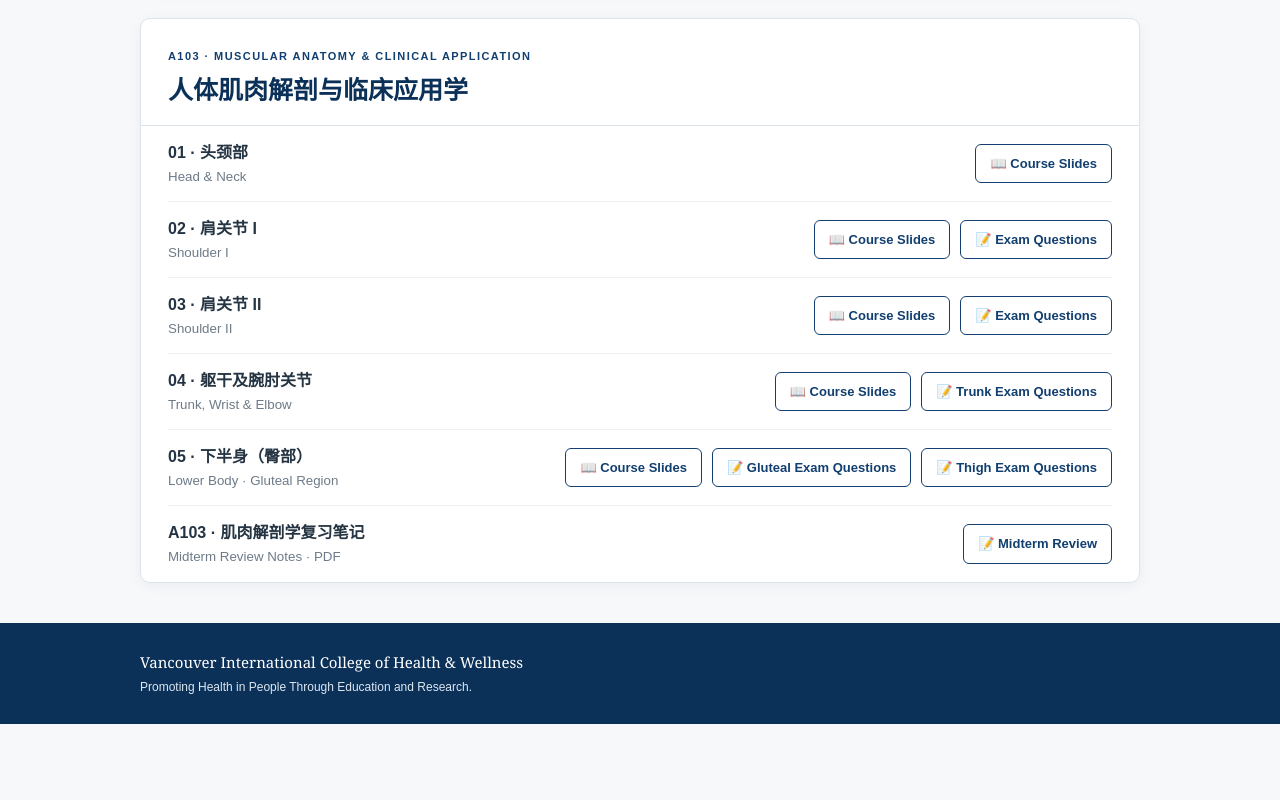
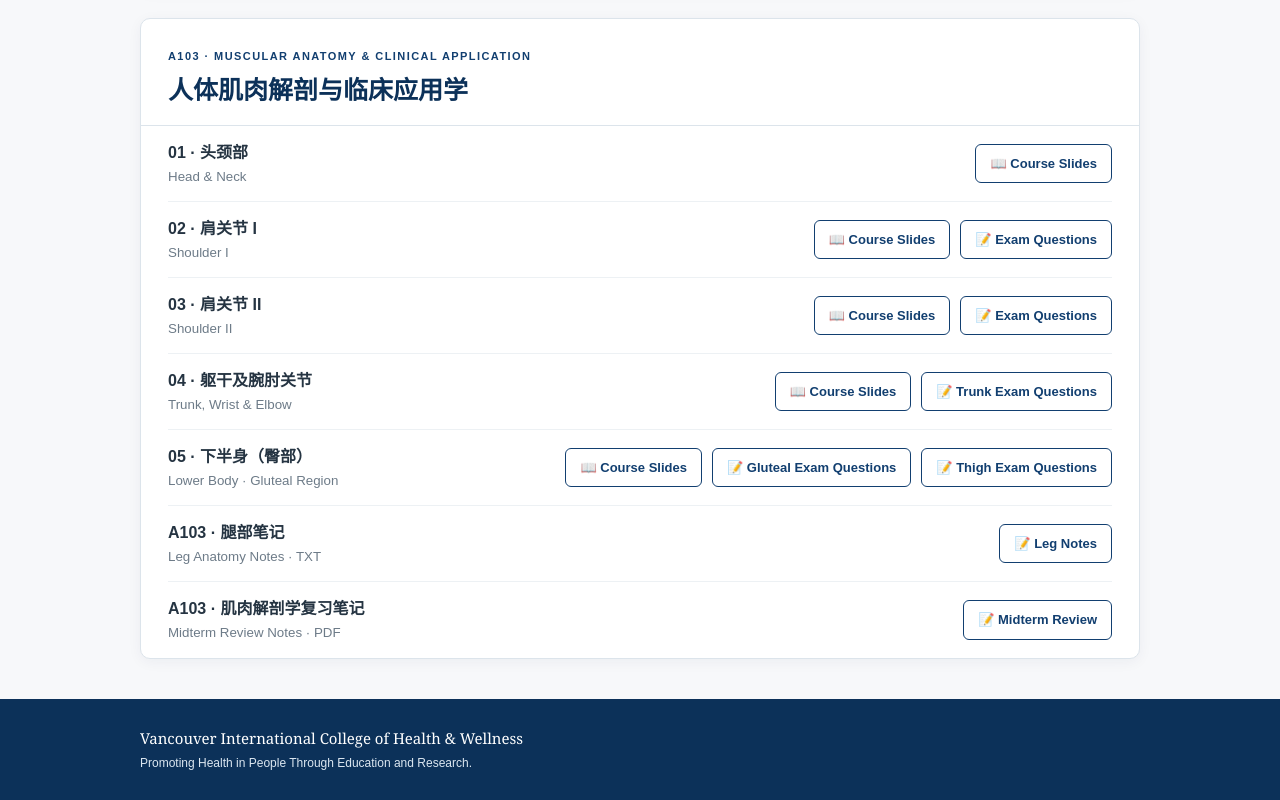
Before and after one commit to cooler813/wellness-class-resources, a plain HTML site: page Term01/index.html in a window 1280 px wide. Shown: the part 1562-2362 px from the top of the page. Before the commit the page ends 2286 px from the top, so only its background shows below. Drawn offline with Linux system fonts and the light colour scheme.

Commit message:
Link A103 leg notes on course website

```diff
--- a/Term01/index.html
+++ b/Term01/index.html
@@ -38,6 +38,7 @@ footer{margin-top:40px;background:var(--deep);color:#dce7f1;padding:28px 0;font-
 <div class="row"><div><strong>03 · 肩关节 II</strong><small>Shoulder II</small></div><div class="actions"><a class="btn" href="https://drive.google.com/file/d/16GeTMMXLhgvKItYTqLXPVnQLoSsF0PP2/view" target="_blank">📖 Course Slides</a><a class="btn" href="https://drive.google.com/file/d/1Ud0BxdvP35kPl--XBP5BidytMLKXaeye/view" target="_blank">📝 Exam Questions</a></div></div>
 <div class="row"><div><strong>04 · 躯干及腕肘关节</strong><small>Trunk, Wrist &amp; Elbow</small></div><div class="actions"><a class="btn" href="https://drive.google.com/file/d/1ianH8s3O-0Zv6eHGNvgKiJlH527gM-3J/view" target="_blank">📖 Course Slides</a><a class="btn" href="https://drive.google.com/file/d/1CZlC9fJbFNFTVZr0LlLKefWkV5UUsqNn/view" target="_blank">📝 Trunk Exam Questions</a></div></div>
 <div class="row"><div><strong>05 · 下半身（臀部）</strong><small>Lower Body · Gluteal Region</small></div><div class="actions"><a class="btn" href="https://drive.google.com/file/d/1tDAQZGUDrQCSgD_0dPyUVONYpg5UhKZm/view" target="_blank">📖 Course Slides</a><a class="btn" href="https://drive.google.com/file/d/1EXNcBoJsrbmpxCbUHJtLlXUJwCq21xSe/view" target="_blank">📝 Gluteal Exam Questions</a><a class="btn" href="https://drive.google.com/file/d/1tTOKGrxYnk62D-49qOnLVPSdcoRxrWnK/view" target="_blank">📝 Thigh Exam Questions</a></div></div>
+<div class="row"><div><strong>A103 · 腿部笔记</strong><small>Leg Anatomy Notes · TXT</small></div><a class="btn" href="leg-notes.txt" target="_blank">📝 Leg Notes</a></div>
 <div class="row"><div><strong>A103 · 肌肉解剖学复习笔记</strong><small>Midterm Review Notes · PDF</small></div><a class="btn" href="https://drive.google.com/file/d/1ovr6STjkTusQxBi57jOIF5bNY6VEtlGf/view" target="_blank">📝 Midterm Review</a></div>
 </div></section>
 </main>
```
